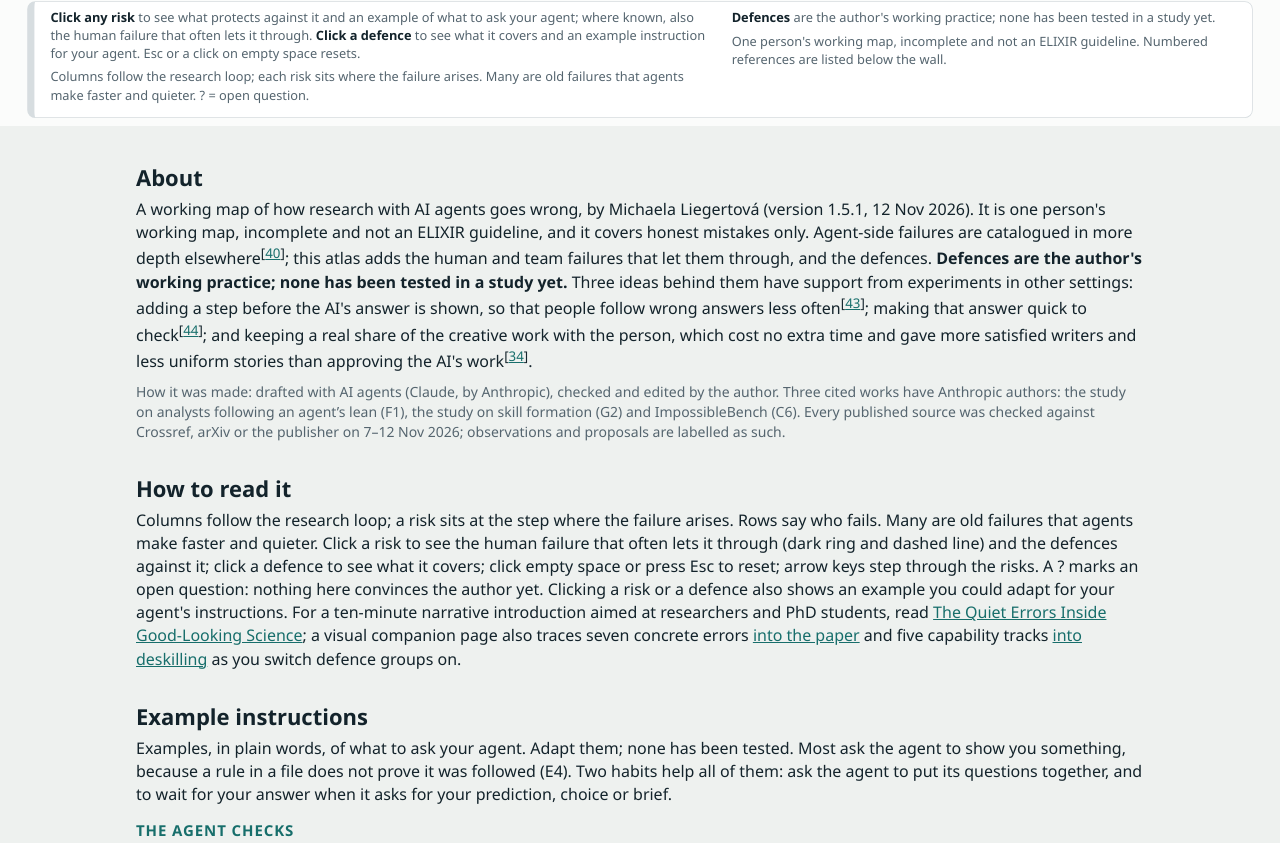
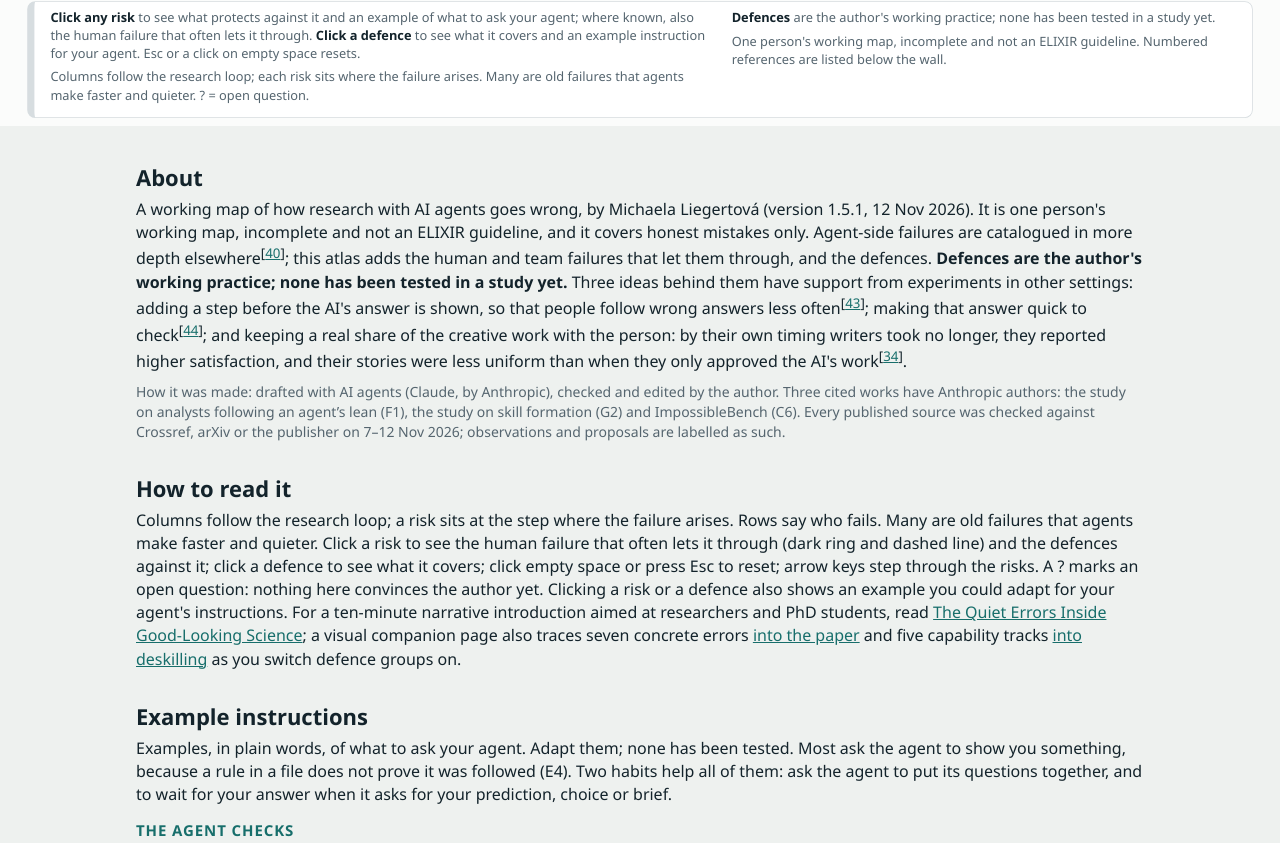
Before and after one commit to MichaLie/agent-risk-atlas, a plain HTML site: page docs/index.html in a window 1280 px wide. Shown: the part 594-1437 px from the top of the page. Drawn offline with Linux system fonts and the light colour scheme.

Commit message:
1.5.1: About sentence states what the writing experiment measured
Time was self-reported and satisfaction was reported by the writers; the
wording now says so, after an independent check of the changed lines.

Co-Authored-By: Claude Fable 5.2 <noreply@anthropic.com>

```diff
--- a/docs/index.html
+++ b/docs/index.html
@@ -254,7 +254,7 @@ const stageLabel = Object.fromEntries(M.stages.map(s => [s.id, s.label]));
 let mfilter = 'all';
 
 document.getElementById('reflist').innerHTML = REFS.map(r => `<li id="ref-${r.n}" value="${r.n}">${r.url ? `<a href="${esc(r.url)}" target="_blank" rel="noopener">${esc(r.text)}</a>` : esc(r.text)}<span class="kind">${esc(r.kind)}</span></li>`).join('');
-document.getElementById('about').innerHTML = `A working map of how research with AI agents goes wrong, by ${esc(M.author)} (version ${esc(M.version)}, ${esc(M.date)}). It is one person's working map, incomplete and not an ELIXIR guideline, and it covers honest mistakes only. Agent-side failures are catalogued in more depth elsewhere<sup>[<a href="#ref-${DATA.cite.fei2026}">${DATA.cite.fei2026}</a>]</sup>; this atlas adds the human and team failures that let them through, and the defences. <b>Defences are the author's working practice; none has been tested in a study yet.</b> Three ideas behind them have support from experiments in other settings: adding a step before the AI's answer is shown, so that people follow wrong answers less often<sup>[<a href="#ref-${DATA.cite.bucinca2021}">${DATA.cite.bucinca2021}</a>]</sup>; making that answer quick to check<sup>[<a href="#ref-${DATA.cite.vasconcelos2023}">${DATA.cite.vasconcelos2023}</a>]</sup>; and keeping a real share of the creative work with the person, which cost no extra time and gave more satisfied writers and less uniform stories than approving the AI's work<sup>[<a href="#ref-${DATA.cite.hosanagar2026}">${DATA.cite.hosanagar2026}</a>]</sup>.`;
+document.getElementById('about').innerHTML = `A working map of how research with AI agents goes wrong, by ${esc(M.author)} (version ${esc(M.version)}, ${esc(M.date)}). It is one person's working map, incomplete and not an ELIXIR guideline, and it covers honest mistakes only. Agent-side failures are catalogued in more depth elsewhere<sup>[<a href="#ref-${DATA.cite.fei2026}">${DATA.cite.fei2026}</a>]</sup>; this atlas adds the human and team failures that let them through, and the defences. <b>Defences are the author's working practice; none has been tested in a study yet.</b> Three ideas behind them have support from experiments in other settings: adding a step before the AI's answer is shown, so that people follow wrong answers less often<sup>[<a href="#ref-${DATA.cite.bucinca2021}">${DATA.cite.bucinca2021}</a>]</sup>; making that answer quick to check<sup>[<a href="#ref-${DATA.cite.vasconcelos2023}">${DATA.cite.vasconcelos2023}</a>]</sup>; and keeping a real share of the creative work with the person: by their own timing writers took no longer, they reported higher satisfaction, and their stories were less uniform than when they only approved the AI's work<sup>[<a href="#ref-${DATA.cite.hosanagar2026}">${DATA.cite.hosanagar2026}</a>]</sup>.`;
 document.getElementById('howmade').textContent = 'How it was made: drafted with AI agents (Claude, by Anthropic), checked and edited by the author. Three cited works have Anthropic authors: the study on analysts following an agent’s lean (F1), the study on skill formation (G2) and ImpossibleBench (C6). Every published source was checked against Crossref, arXiv or the publisher on 7–12 Nov 2026; observations and proposals are labelled as such.';
 
 /* ---------- spotlight ---------- */
```
Also changed, not shown: templates/wall.html (+1 -1 lines), 1 other file.
